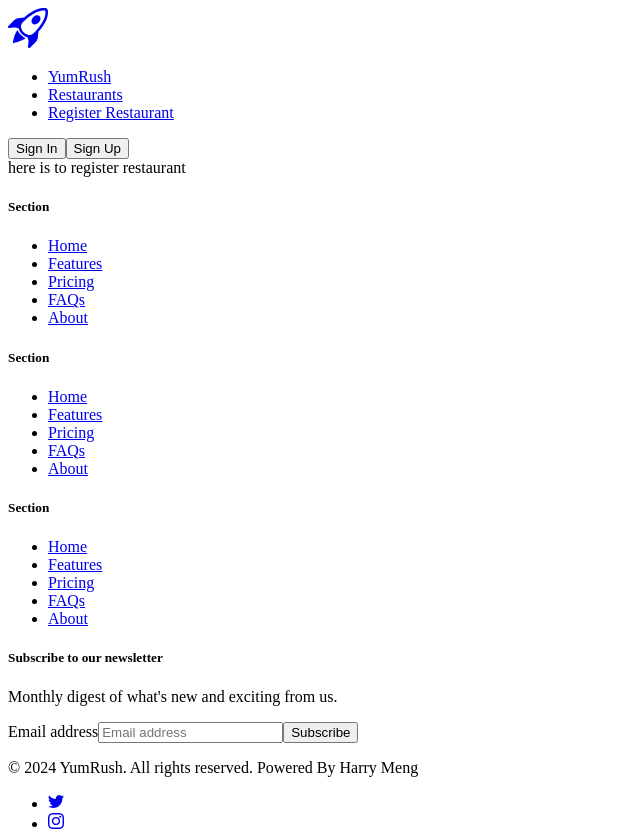
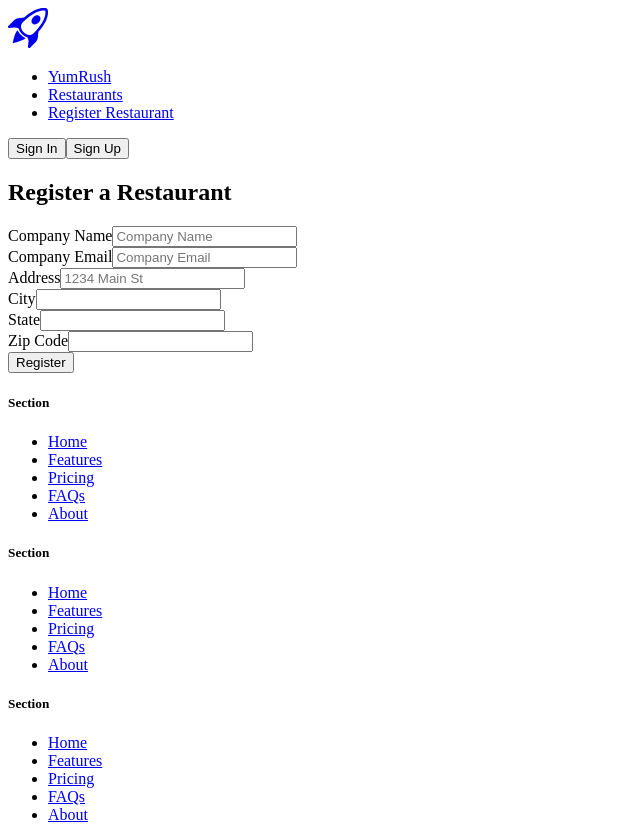
Before and after one commit to Harrymeng9/Project-Food-Delivery, a React app: page /registerrestaurant in a window 1280 px wide. Shown: the top 831 px of the page, without its empty margins (0-640 px from the left). Built offline with nearby package versions, Linux system fonts and the light colour scheme; the HTML template or start-up script is replaced by a standard one.

Commit message:
Update sign up page with form Update resgister page with form

```diff
--- a/client/src/components/register.jsx
+++ b/client/src/components/register.jsx
@@ -1,7 +1,51 @@
 import React from "react";
+import Col from "react-bootstrap/Col";
+import Form from "react-bootstrap/Form";
+import Row from "react-bootstrap/Row";
+import Button from "react-bootstrap/Button";
 
 const Register = () => {
-  return <div>here is to register restaurant</div>;
+  return (
+    <div className="col-lg-6 col-md-8 col-sm-12 mx-auto bg-white shadow p-4">
+      <h2 className="text-center mb-3">Register a Restaurant</h2>
+      <Form>
+        <Row>
+          <Form.Group as={Col}>
+            <Form.Label>Company Name</Form.Label>
+            <Form.Control placeholder="Company Name" />
+          </Form.Group>
+
+          <Form.Group as={Col}>
+            <Form.Label>Company Email</Form.Label>
+            <Form.Control placeholder="Company Email" />
+          </Form.Group>
+        </Row>
+
+        <Form.Group as={Col}>
+          <Form.Label>Address</Form.Label>
+          <Form.Control placeholder="1234 Main St" />
+        </Form.Group>
+
+        <Row>
+          <Form.Group as={Col}>
+            <Form.Label>City</Form.Label>
+            <Form.Control placeholder="" />
+          </Form.Group>
+          <Form.Group as={Col}>
+            <Form.Label>State</Form.Label>
+            <Form.Control placeholder="" />
+          </Form.Group>
+          <Form.Group as={Col}>
+            <Form.Label>Zip Code</Form.Label>
+            <Form.Control placeholder="" />
+          </Form.Group>
+        </Row>
+        <Button variant="primary" type="submit">
+          Register
+        </Button>
+      </Form>
+    </div>
+  );
 };
 
 export default Register;
--- a/client/src/components/signup.jsx
+++ b/client/src/components/signup.jsx
@@ -1,7 +1,72 @@
 import React from "react";
+import { useState, useEffect } from "react";
+import Col from "react-bootstrap/Col";
+import Form from "react-bootstrap/Form";
+import Row from "react-bootstrap/Row";
+import Button from "react-bootstrap/Button";
 
 const SignUp = () => {
-  return <div>here is to sign up as a new user</div>;
+  const [firstName, setFirstName] = useState("");
+  const [lastName, setLastName] = useState("");
+  const [password, setPassword] = useState("");
+  const [confirmPassword, setConfirmPassword] = useState("");
+
+  const updateFirstName = () => {
+    setFirstName(event.target.value);
+  };
+
+  const updateLastName = () => {
+    setLastName(event.target.value);
+  };
+
+  const updatePassword = () => {
+    setPassword(event.target.value);
+  };
+
+  const updateConfirmPassword = () => {
+    setConfirmPassword(event.target.value);
+  };
+
+  return (
+
+    <div className="col-lg-6 col-md-8 col-sm-12 mx-auto bg-white shadow p-4">
+      <h2 className="text-center mb-3">Create an Account</h2>
+      <Form>
+        <Row>
+          <Form.Group as={Col}>
+            <Form.Label>First Name</Form.Label>
+            <Form.Control placeholder="First name" />
+          </Form.Group>
+
+          <Form.Group as={Col}>
+            <Form.Label>Last Name</Form.Label>
+            <Form.Control placeholder="Last name" />
+          </Form.Group>
+        </Row>
+
+        <Form.Group as={Col} controlId="formGridEmail">
+          <Form.Label>Email</Form.Label>
+          <Form.Control type="email" placeholder="Enter email" />
+        </Form.Group>
+
+        <Row>
+          <Form.Group as={Col}>
+            <Form.Label>password</Form.Label>
+            <Form.Control placeholder="Password" />
+          </Form.Group>
+          <Form.Group as={Col}>
+            <Form.Label>Confirm Password</Form.Label>
+            <Form.Control placeholder="Confirm Password" />
+          </Form.Group>
+        </Row>
+        <Button variant="primary" type="submit">
+          Create
+        </Button>
+      </Form>
+
+      <div>Already have an account? Sign In Here</div>
+    </div>
+  );
 };
 
 export default SignUp;
--- a/package.json
+++ b/package.json
@@ -25,6 +25,7 @@
     "bootstrap-icons": "^1.11.3",
     "express": "^4.18.2",
     "react": "^18.2.0",
+    "react-bootstrap": "^2.10.0",
     "react-dom": "^18.2.0",
     "react-router-dom": "^6.21.3"
   },
```
Also changed, not shown: 1 other file (tests, documents, lock files or other folders).
